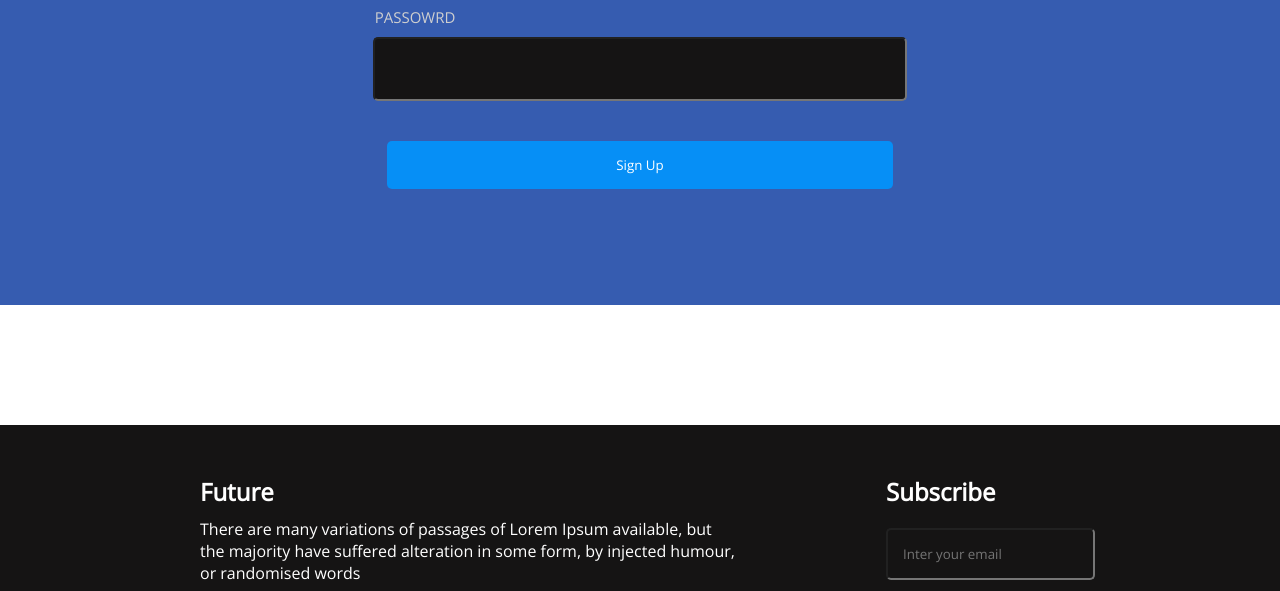
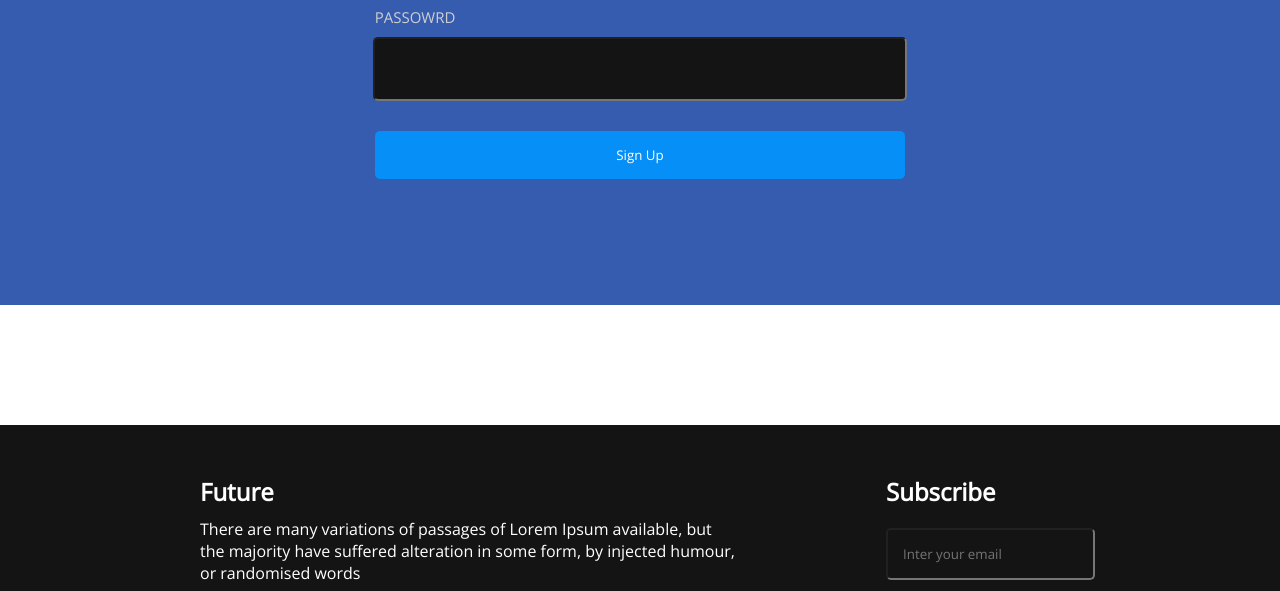
Before and after one commit to sumonchonrodas/first-assignment, a plain HTML site: page index.html in a window 1280 px wide. Shown: the part 2778-3369 px from the top of the page. Drawn offline with nearby package versions, Linux system fonts and the light colour scheme.

Commit message:
add done

```diff
--- a/style.css
+++ b/style.css
@@ -174,13 +174,13 @@ justify-content: center;
 
 }
 .sign-up{
-    margin:30px 0;
+    margin:20px 0;
     background-color:  #068ff6;
     border-radius: 5px;
     border: none;
     color: white;
     padding: 15px;
-    width: 506px;
+    width: 530px;
 }
 
 
```
